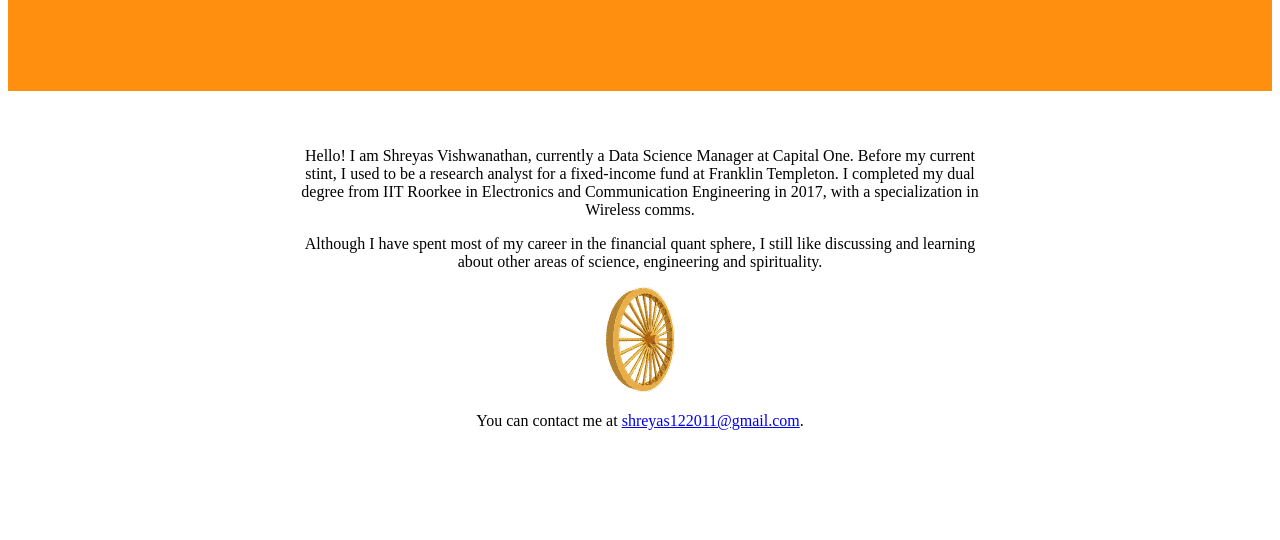
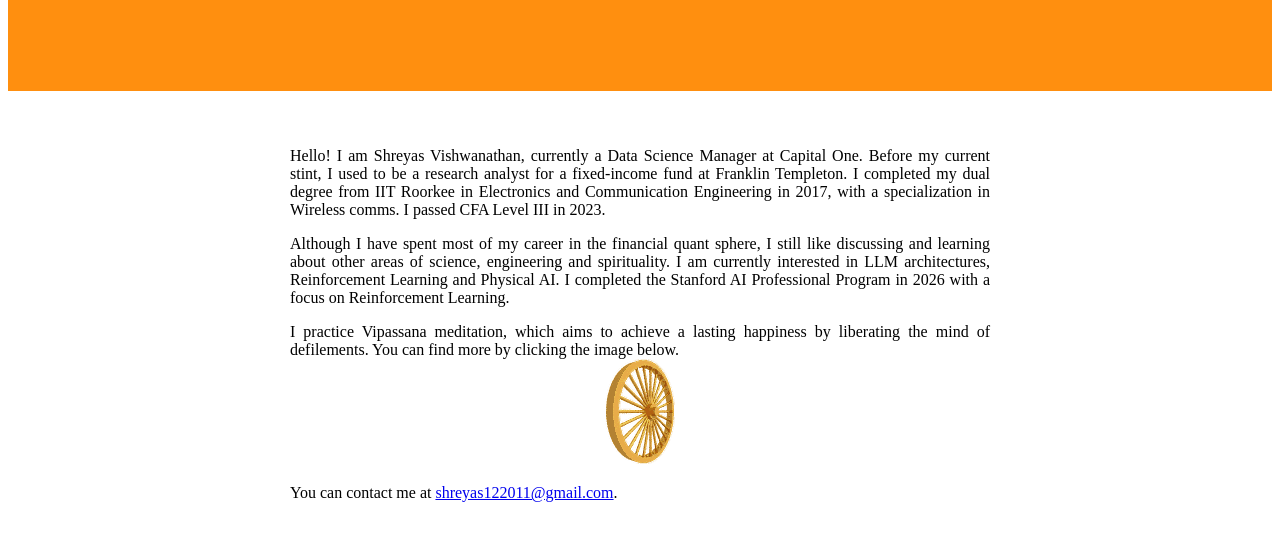
Before and after one commit to shreyasvishwanathan/shreyasvishwanathan.github.io, a plain HTML site: page index.html in a window 1280 px wide. Shown: the part 364-904 px from the top of the page. Before the commit the page ends 842 px from the top, so only its background shows below. Drawn offline with Linux system fonts and the light colour scheme.

Commit message:
added a few more details on the homepage

```diff
--- a/index.html
+++ b/index.html
@@ -23,18 +23,21 @@
     <div class="row">
         <p>
             Hello! I am Shreyas Vishwanathan, currently a Data Science Manager at Capital One. Before my current stint, I used to be a research analyst for a fixed-income fund at Franklin Templeton.
-        I completed my dual degree from IIT Roorkee in Electronics and Communication Engineering in 2017, with a specialization in Wireless comms.
+        I completed my dual degree from IIT Roorkee in Electronics and Communication Engineering in 2017, with a specialization in Wireless comms. I passed CFA Level III in 2023.
        <br>
 
         </p>
          <p>
             Although I have spent most of my career in the financial quant sphere,
-        I still like discussing and learning about other areas of science, engineering and spirituality.
+        I still like discussing and learning about other areas of science, engineering and spirituality. I am currently interested in LLM architectures, Reinforcement Learning and Physical AI. I completed the Stanford AI Professional Program in 2026 with a focus on Reinforcement Learning.
+
         <br>
         </p>
 
         <p>
-            <a href="https://www.dhamma.org/en-US/index"> <img src="assets/dhammawheel.webp"> </a>
+            I practice Vipassana meditation, which aims to achieve a lasting happiness by liberating the mind of defilements. You can find more by clicking the image below.
+            <br>
+            <a href="https://www.dhamma.org/en-US/index" class="img-vip"> <img src="assets/dhammawheel.webp"> </a>
         </p>
 
 
--- a/styles.css
+++ b/styles.css
@@ -4,9 +4,6 @@
     background-color:rgb(255, 143, 15);
     color: rgba(149, 255, 73, 0.827);
     font-size: xx-large;
-}
-.header.p.subtitle{
-    font-size: medium;
 }
 .navbar {
     display: flex;
@@ -29,13 +26,18 @@
 }
 
 .row{
+    display: block;
     padding: 40px;
     width: 700px;
-    text-align: center;
-    align-items: center;
+    text-align: justify;
     margin: auto;
 }
 
 .row.p{
     white-space: pre-line;
 }
+
+a.img-vip{
+    display: block;
+    text-align: center;
+}
```
